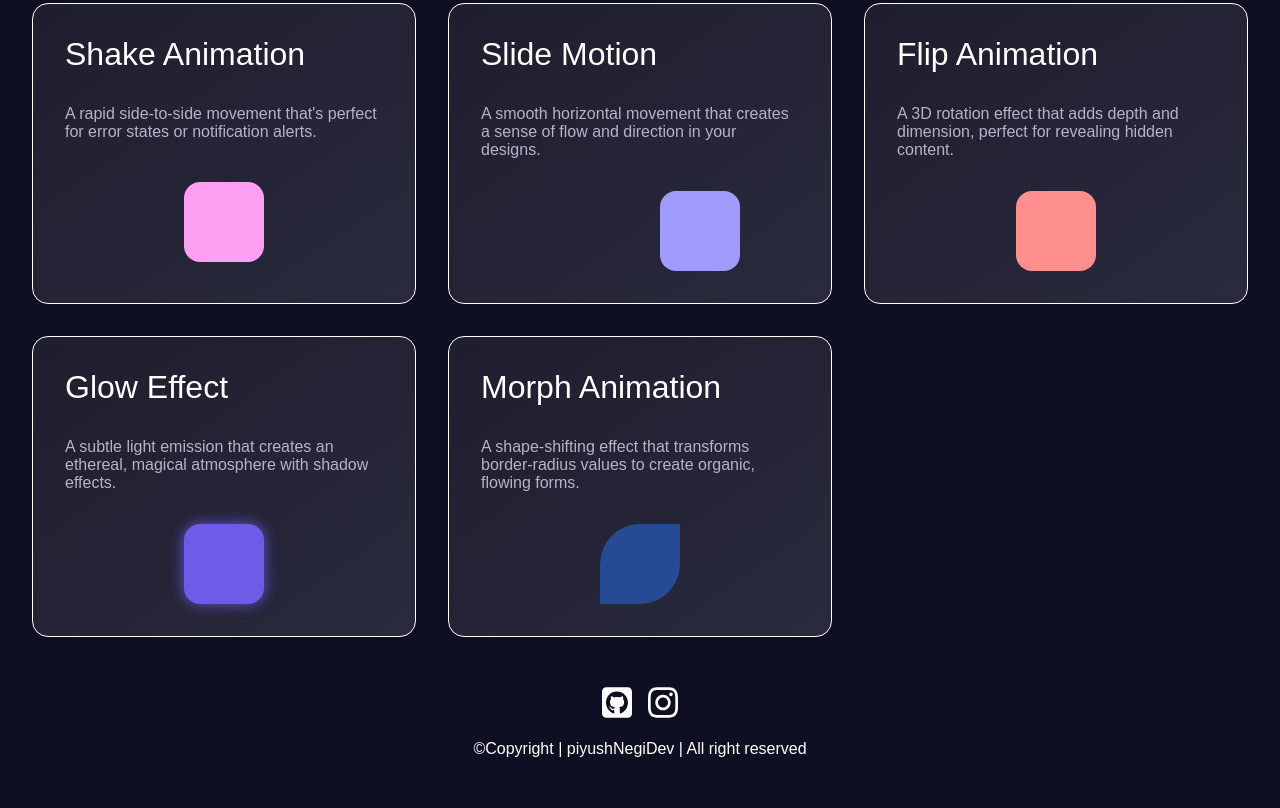
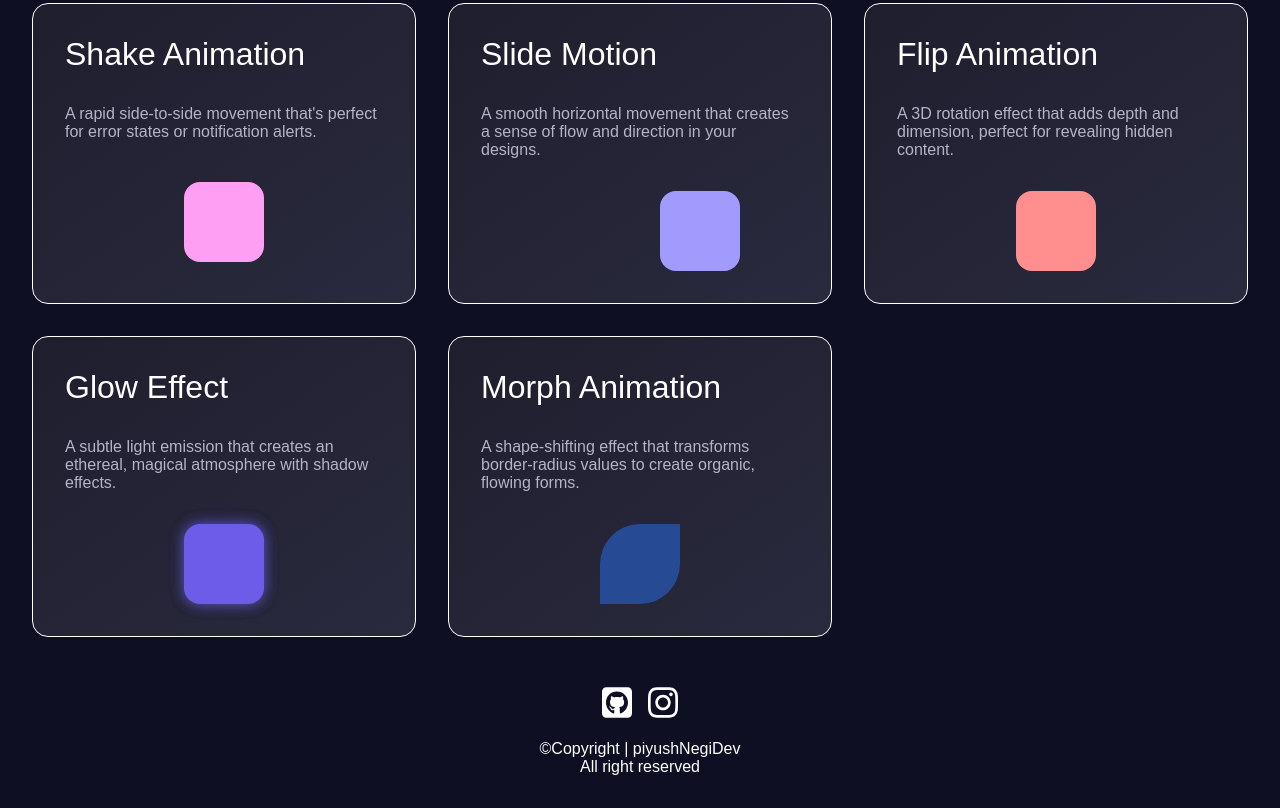
Before and after one commit to piyushNegiDev/Css-Animation-Playground, a plain HTML site: page index.html in a window 1280 px wide. Shown: the part 531-1339 px from the top of the page. Drawn offline with Linux system fonts and the light colour scheme.

Commit message:
Footer Updated

```diff
--- a/index.html
+++ b/index.html
@@ -100,7 +100,10 @@
           />
         </a>
       </div>
-      <p>&copy;Copyright | piyushNegiDev | All right reserved</p>
+      <div>
+        <p>&copy;Copyright | piyushNegiDev</p>
+        <p>All right reserved</p>
+      </div>
     </footer>
   </body>
 </html>
--- a/style.css
+++ b/style.css
@@ -271,10 +271,10 @@ footer {
 }
 
 footer .socialMedia {
-    display: flex;
-    column-gap: 1em;
+  display: flex;
+  column-gap: 1em;
 }
 
 footer p {
-    text-align: center;
+  text-align: center;
 }
```
